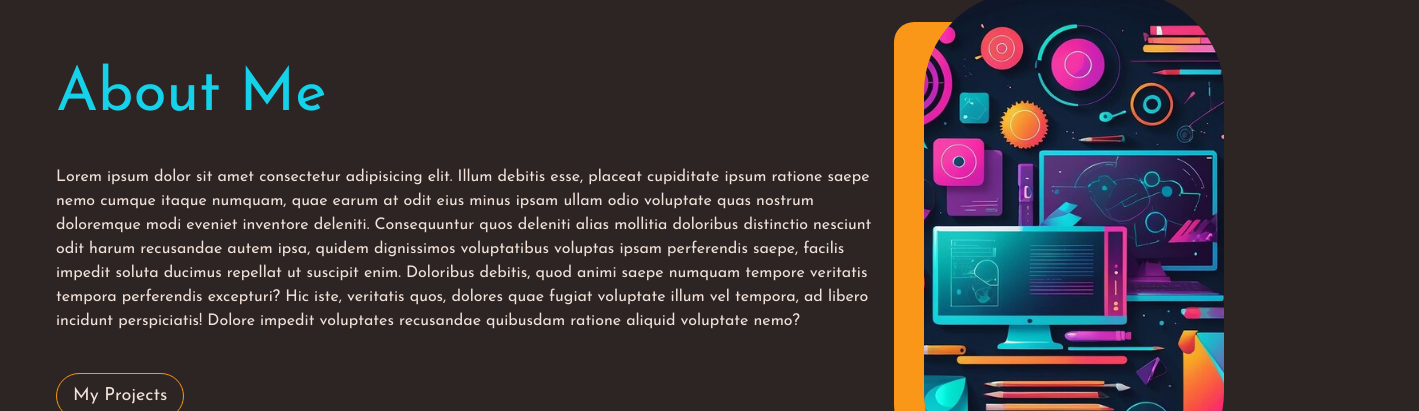
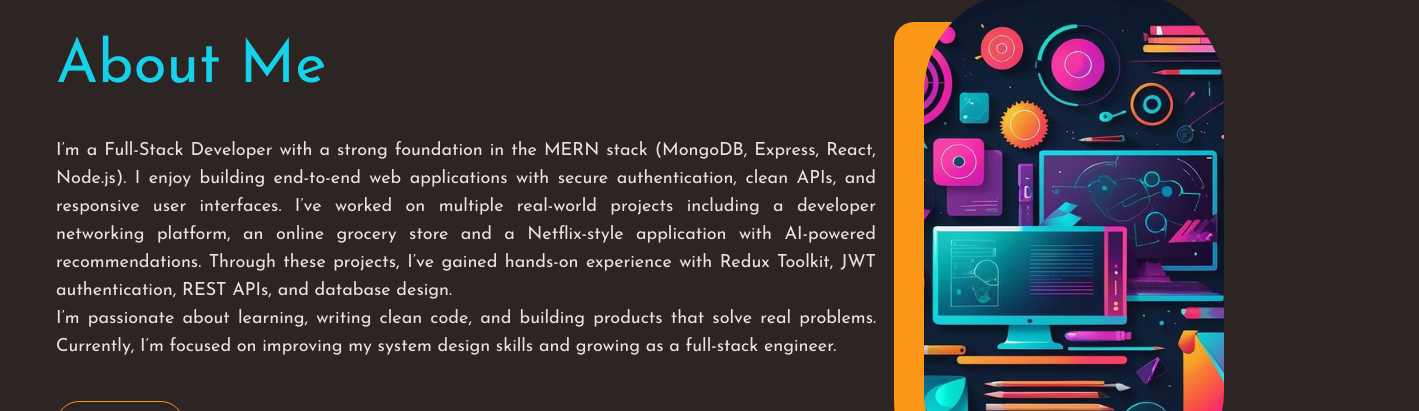
Before and after one commit to Dhaval-Joshi898/DJ-Portfolio, a React (Vite) app in the folder dj-portfolio/: page / in a window 1280 px wide. Shown: the part 738-1149 px from the top of the page, 1419 px wide, since content can reach past the window. Built offline with nearby package versions, Linux system fonts and the light colour scheme.

Commit message:
links and details added

```diff
--- a/dj-portfolio/src/components/aboutMeSection/AboutMeText.jsx
+++ b/dj-portfolio/src/components/aboutMeSection/AboutMeText.jsx
@@ -5,7 +5,10 @@ const AboutMeText = () => {
   return (
     <div className='flex flex-col md:items-start sm:items-center md:text-left sm:text-center'>
         <h2 className='text-6xl text-cyan mb-10'>About Me</h2>
-        <p className='text-white'>Lorem ipsum dolor sit amet consectetur adipisicing elit. Illum debitis esse, placeat cupiditate ipsum ratione saepe nemo cumque itaque numquam, quae earum at odit eius minus ipsam ullam odio voluptate quas nostrum doloremque modi eveniet inventore deleniti. Consequuntur quos deleniti alias mollitia doloribus distinctio nesciunt odit harum recusandae autem ipsa, quidem dignissimos voluptatibus voluptas ipsam perferendis saepe, facilis impedit soluta ducimus repellat ut suscipit enim. Doloribus debitis, quod animi saepe numquam tempore veritatis tempora perferendis excepturi? Hic iste, veritatis quos, dolores quae fugiat voluptate illum vel tempora, ad libero incidunt perspiciatis! Dolore impedit voluptates recusandae quibusdam ratione aliquid voluptate nemo?</p>
+        <p className='text-white text-lg text-justify'>I’m a Full-Stack Developer with a strong foundation in the MERN stack (MongoDB, Express, React, Node.js). I enjoy building end-to-end web applications with secure authentication, clean APIs, and responsive user interfaces.
+            I’ve worked on multiple real-world projects including a developer networking platform, an online grocery store  and a Netflix-style application with AI-powered recommendations. Through these projects, I’ve gained hands-on experience with Redux Toolkit, JWT authentication, REST APIs, and database design.
+            <br></br>
+            I’m passionate about learning, writing clean code, and building products that solve real problems. Currently, I’m focused on improving my system design skills and growing as a full-stack engineer.</p>
         <Link to="projects" smooth={true} duration={500}spy={true} offset={-130}>
         <button className='border border-orange rounded-full py-2 px-4 text-lg flex items-center mt-10 hover:bg-orange transition-all duration-500 cursor-pointer md:self-start sm:self-center text-white '>My Projects</button>
         </Link>
--- a/dj-portfolio/src/components/contactMeSection/ContactSocial.jsx
+++ b/dj-portfolio/src/components/contactMeSection/ContactSocial.jsx
@@ -8,8 +8,8 @@ const ContactSocial = () => {
   return (
     <div className='flex gap-4'>
         <SingleContactSocial link="http://github.com/Dhaval-Joshi898" Icon={FaGithub}/>
-        <SingleContactSocial link="#" Icon={FaLinkedin}/>
-        <SingleContactSocial link="#" Icon={SiLeetcode}/>
+        <SingleContactSocial link="https://www.linkedin.com/in/dhaval-joshi-389a0a264" Icon={FaLinkedin}/>
+        {/* <SingleContactSocial link="#" Icon={SiLeetcode}/>  */}
 
     </div>
   )
--- a/dj-portfolio/src/components/contactMeSection/SingleContactSocial.jsx
+++ b/dj-portfolio/src/components/contactMeSection/SingleContactSocial.jsx
@@ -3,7 +3,7 @@ import React from "react";
 const SingleContactSocial = ({ Icon, link }) => {
   return (
     <div className="text-2xl h-12 w-12 border border-orange text-orange rounded-full p-3 flex items-center justify-center hover:text-orange/80">
-      <a href={link} className="cursor-pointer">
+      <a href={link} target="blank" className="cursor-pointer">
         <Icon />
       </a>
     </div>
--- a/dj-portfolio/src/components/heroSection/HeroPic.jsx
+++ b/dj-portfolio/src/components/heroSection/HeroPic.jsx
@@ -8,7 +8,7 @@ const HeroPic = () => {
        className="max-h-[450px] w-auto" />
 
       <div className="absolute -z-10 flex justify-center items-center animate-pulse">
-        <PiHexagonThin className="md:h-[90%] sm:h-[120%] min-h-[600px] w-auto text-cyan blur-md animate-[spin_20s_linear_infinite]" />
+        <PiHexagonThin className="md:h-[90%] sm:h-[120%] min-h-[600px] w-auto text-cyan blur-md   " />
       </div>
     </div>
   );
```
Also changed, not shown: dj-portfolio/public/images/website-img-1.jpg (deleted).
